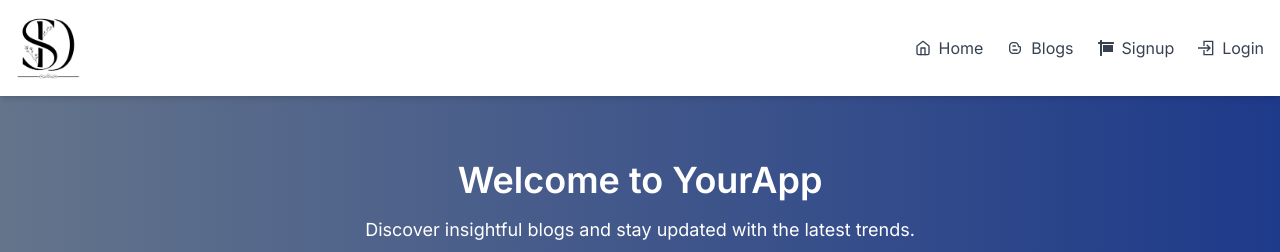
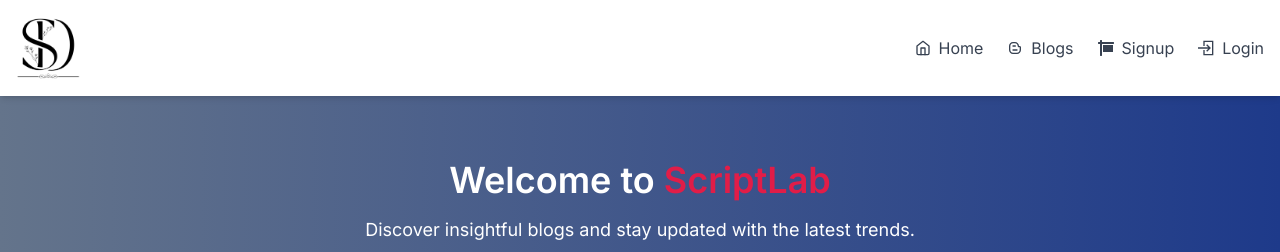
Before and after one commit to KanadShee-18/ScriptLab, a React (Vite) app in the folder frontend/: page / in a window 1280 px wide. Shown: the top 252 px of the page. Built offline with nearby package versions, Linux system fonts and the light colour scheme; no server answers; a web font is replaced by a local one.

Commit message:
Changed frontpage

```diff
--- a/frontend/src/pages/Home.tsx
+++ b/frontend/src/pages/Home.tsx
@@ -6,13 +6,14 @@ import { RiBloggerLine } from "react-icons/ri";
 import { GrLogin } from "react-icons/gr";
 import { FaSign } from "react-icons/fa";
 export const Home = () => {
-
   return (
     <div>
-      <HomeNav/>
+      <HomeNav />
       <section className="relative py-16 mt-24 text-white bg-gradient-to-r from-slate-500 to-blue-900">
         <div className="max-w-screen-xl px-4 mx-auto text-center">
-          <h1 className="mb-4 text-4xl font-semibold">Welcome to YourApp</h1>
+          <h1 className="mb-4 text-4xl font-semibold">
+            Welcome to <span className="text-rose-600">ScriptLab</span>
+          </h1>
           <p className="mb-6 text-lg">
             Discover insightful blogs and stay updated with the latest trends.
           </p>
@@ -138,7 +139,7 @@ export const Home = () => {
 };
 
 export const HomeNav = () => {
-    const token = localStorage.getItem("token");
+  const token = localStorage.getItem("token");
   return (
     <header className="fixed z-[100] top-0 w-screen py-4 bg-white shadow-md">
       <nav className="flex items-center justify-between max-w-screen-xl px-4 mx-auto">
```
